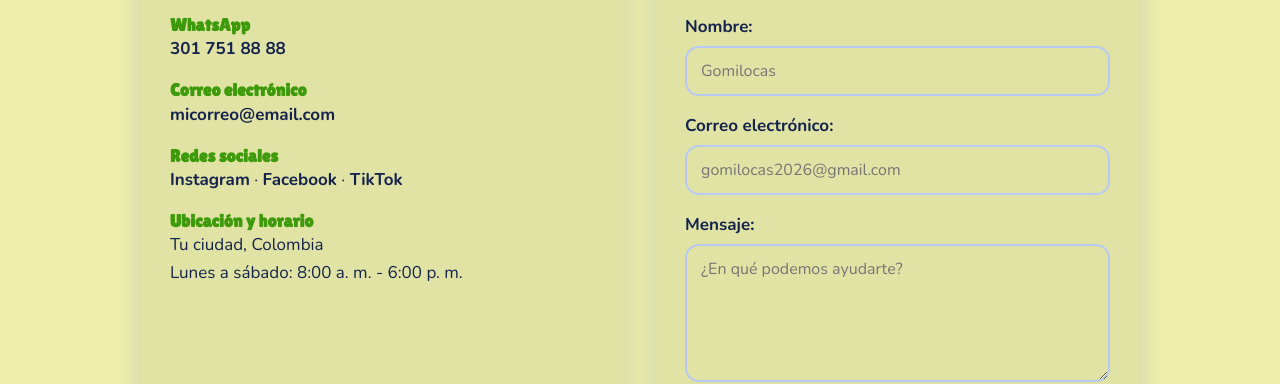
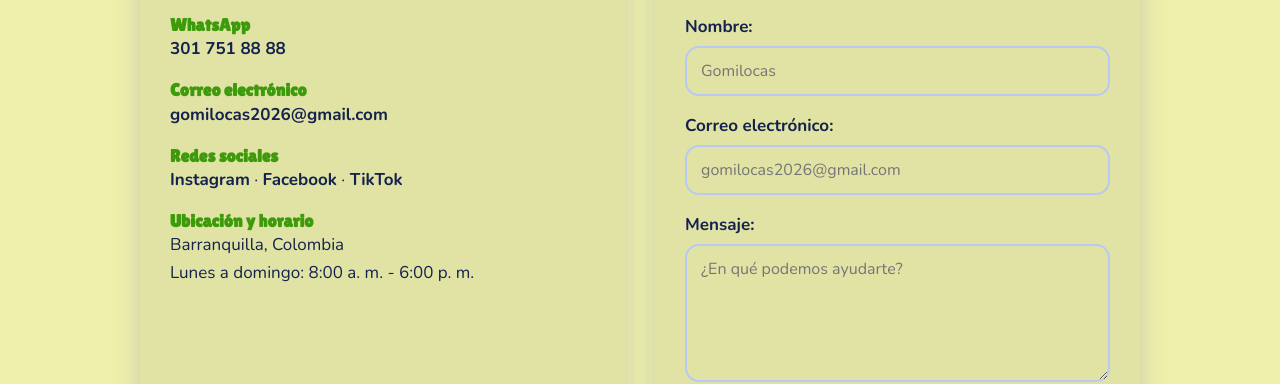
Before and after one commit to linacopia2026-dotcom/proyecto_final, a plain HTML site: page index.html in a window 1280 px wide. Shown: the part 3790-4174 px from the top of the page. Drawn offline with nearby package versions, Linux system fonts and the light colour scheme.

Commit message:
version3

```diff
--- a/index.html
+++ b/index.html
@@ -364,7 +364,7 @@
                         <h4>Correo electrónico</h4>
                         <p>
                             <a href="mailto:gomilocas2026@email.com">
-                                micorreo@email.com
+                                gomilocas2026@gmail.com
                             </a>
                         </p>
                     </div>
@@ -381,8 +381,8 @@
                     <div class="dato-contacto">
                         <h4>Ubicación y horario</h4>
                         <p>
-                            Tu ciudad, Colombia<br>
-                            Lunes a sábado: 8:00 a. m. - 6:00 p. m.
+                            Barranquilla, Colombia<br>
+                            Lunes a domingo: 8:00 a. m. - 6:00 p. m.
                         </p>
                     </div>
 
```
